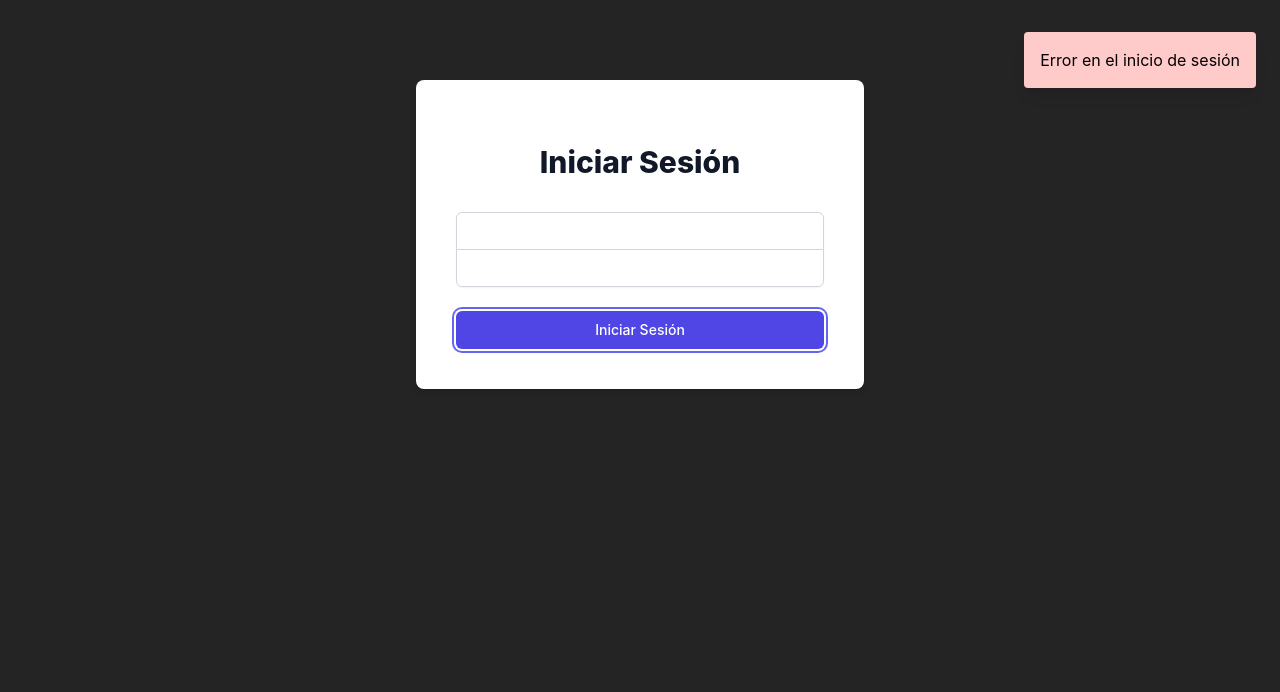
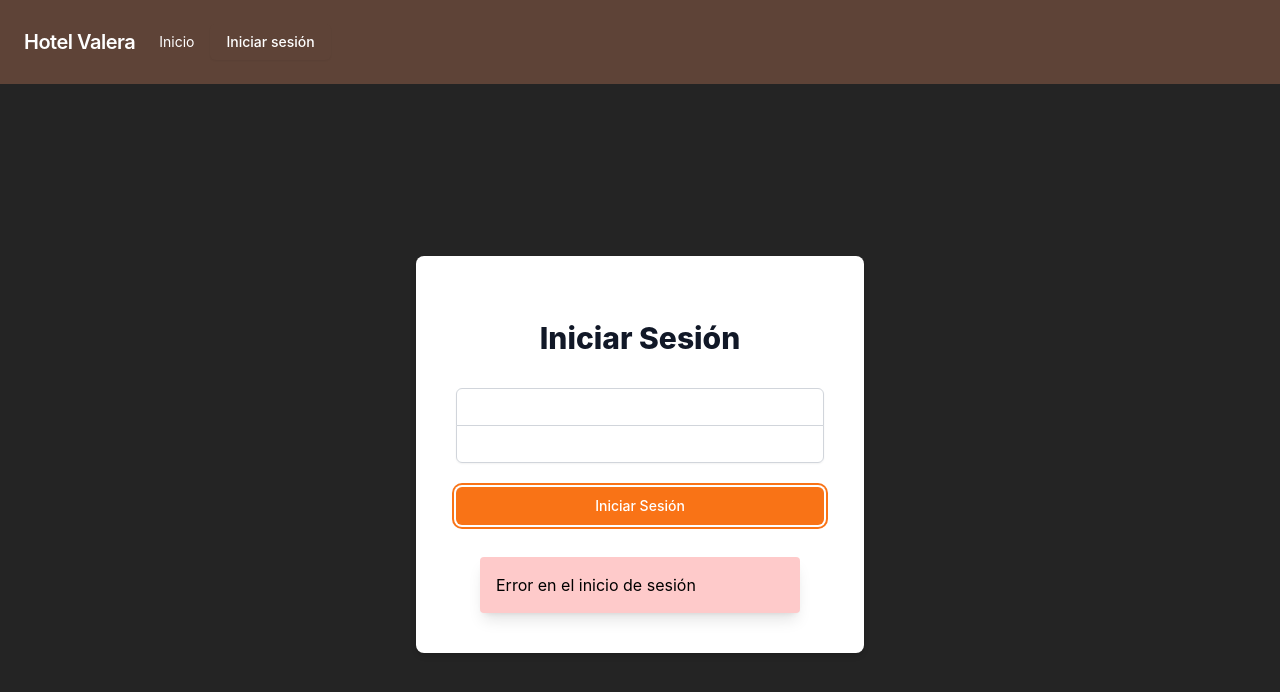
Before and after one commit to JustKillu/Hotel-Web, a React (Vite) app in the folder frontend/: page /login in a window 1280 px wide. Both pictures are taken after typing "Sample", "Sample123" into the empty fields and a click on the button "Iniciar Sesión". Shown: the top 692 px of the page. Built offline with nearby package versions, Linux system fonts and the light colour scheme; no server answers.

Commit message:
Mejoras de como se ve el login

```diff
--- a/frontend/src/pages/Login.jsx
+++ b/frontend/src/pages/Login.jsx
@@ -1,5 +1,5 @@
 import React, { useState, useEffect } from 'react';
-
+import NavBarMain from '../components/NavBarMain.jsx';
 const Login = () => {
   const [formData, setFormData] = useState({
     username: '',
@@ -30,8 +30,6 @@ const Login = () => {
         const data = await response.json();
         localStorage.setItem('token', data.token); // Guarda el token en el localStorage
         setMessage({ text: 'Inicio de sesión exitoso', type: 'success' });
-
-        // obtener los detalles del usuario
         const userResponse = await fetch('http://localhost:3001/user', {
           headers: {
             'Authorization': `Bearer ${data.token}`
@@ -61,20 +59,15 @@ const Login = () => {
       return () => clearTimeout(timer);
     }
   }, [message]);
-// Formulario de login
   return (
-      <div className="flex items-start justify-center sm:px-6 lg:px-8 pt-20">
+    <div className="flex items-start justify-center sm:px-6 lg:px-8 pt-20 mt-44">
+            <NavBarMain />
         <div className="max-w-md w-full space-y-8 bg-white p-10 rounded-lg shadow-md">
           <div>
             <h2 className="mt-6 text-center text-3xl font-extrabold text-gray-900">
               Iniciar Sesión
             </h2>
           </div>
-          {message && (
-            <div className={`fixed top-0 right-0 m-6 p-4 text-black rounded shadow-lg ${message.type === 'success' ? 'bg-green-200' : 'bg-red-200'}`}>
-              {message.text}
-            </div>
-          )}
           <form className="mt-8 space-y-6" onSubmit={e => onSubmit(e)}>
             <input type="hidden" name="remember" value="true" />
             <div className="rounded-md shadow-sm -space-y-px">
@@ -89,11 +82,16 @@ const Login = () => {
             </div>
 
             <div>
-              <button type="submit" className="group relative w-full flex justify-center py-2 px-4 border border-transparent text-sm font-medium rounded-md text-white bg-indigo-600 hover:bg-indigo-700 focus:outline-none focus:ring-2 focus:ring-offset-2 focus:ring-indigo-500">
+            <button type="submit" className="group relative w-full flex justify-center py-2 px-4 border border-transparent text-sm font-medium rounded-md text-white bg-orange-500 hover:bg-orange-800 focus:outline-none focus:ring-2 focus:ring-offset-2 focus:ring-orange-500">
                 Iniciar Sesión
               </button>
             </div>
           </form>
+          {message && (
+            <div className={`bottom-0 right-0 m-6 p-4 text-black rounded shadow-lg ${message.type === 'success' ? 'bg-green-200' : 'bg-red-200'}`}>
+              {message.text}
+            </div>
+          )}
         </div>
       </div>
     );
```
